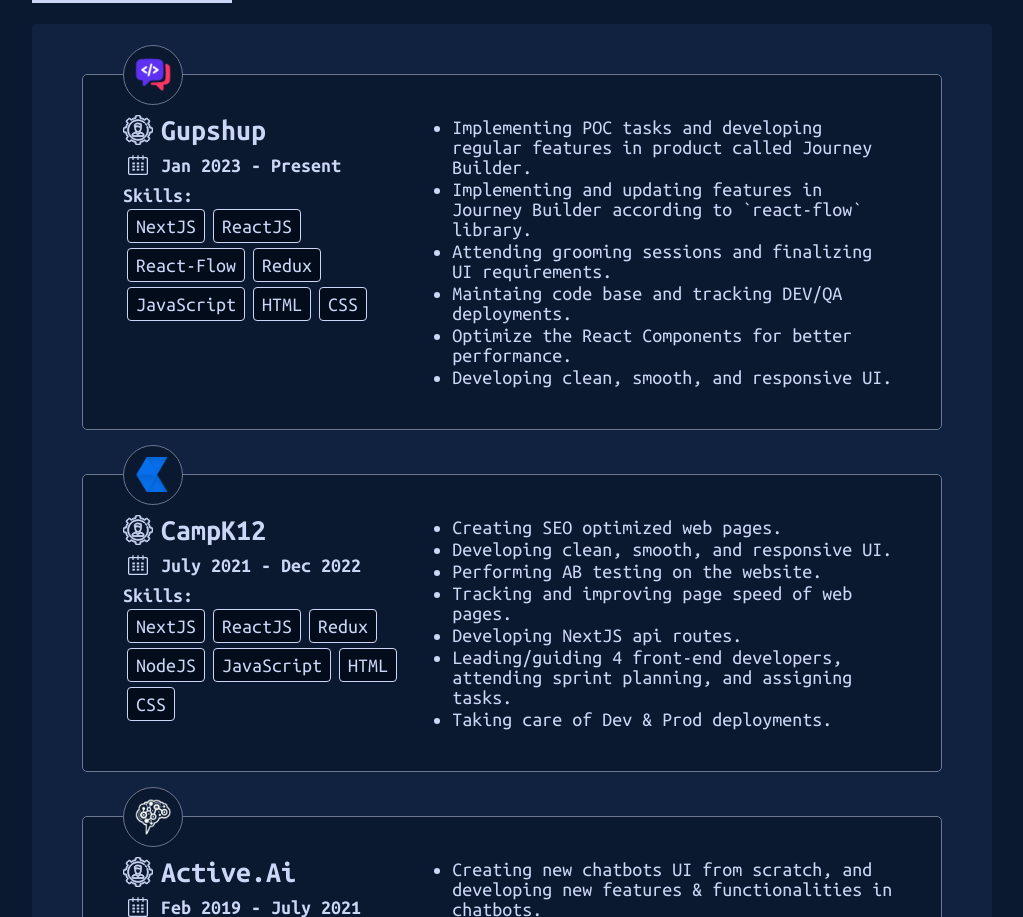
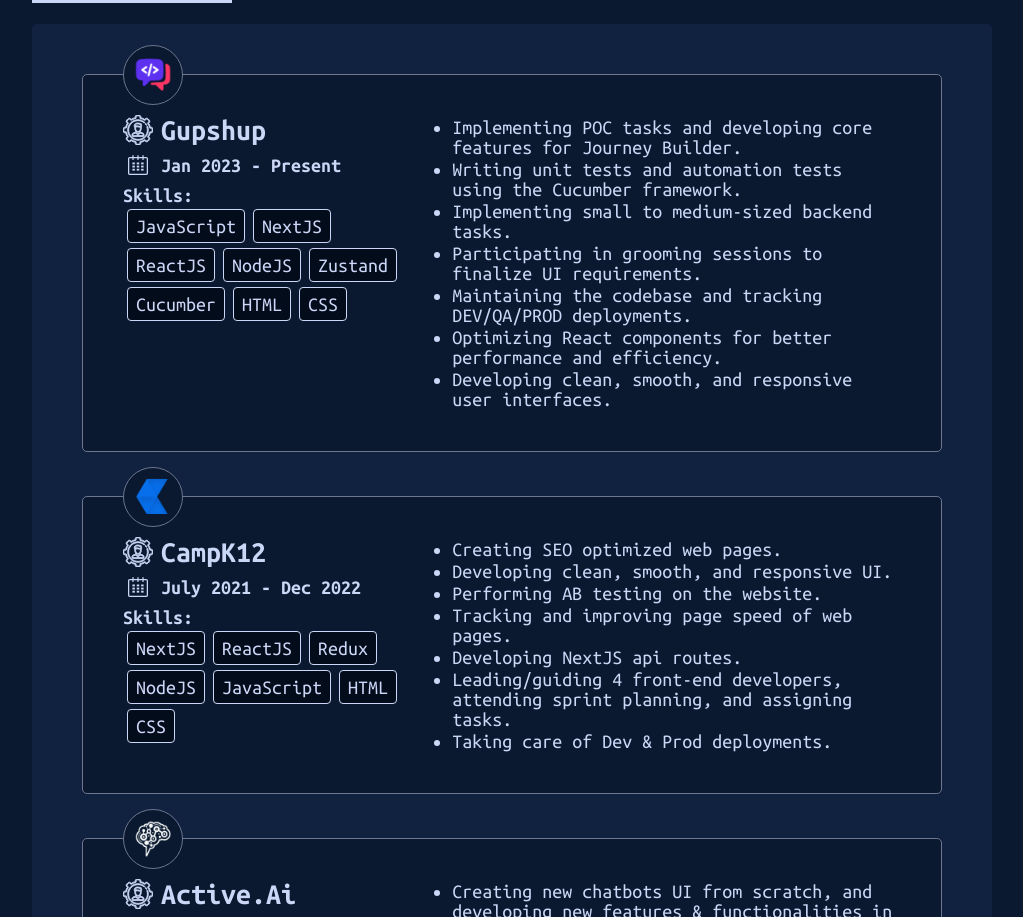
Before and after one commit to VenkatShiva/profile, a React (Create React App) app: page / in a window 1280 px wide. Shown: the part 1412-2329 px from the top of the page, without its empty margins (148-1171 px from the left). Built offline with nearby package versions, Linux system fonts and the light colour scheme.

Commit message:
link updated

```diff
--- a/src/data.js
+++ b/src/data.js
@@ -9,21 +9,23 @@
     logo: gupshup,
     duration: "Jan 2023 - Present",
     skills: [
+      "JavaScript",
       "NextJS",
       "ReactJS",
-      "React-Flow",
-      "Redux",
-      "JavaScript",
+      "NodeJS",
+      "Zustand",
+      "Cucumber",
       "HTML",
       "CSS",
     ],
     desc: [
-      "Implementing POC tasks and developing regular features in product called Journey Builder.",
-      "Implementing and updating features in Journey Builder according to `react-flow` library.",
-      "Attending grooming sessions and finalizing UI requirements.",
-      "Maintaing code base and tracking DEV/QA deployments.",
-      "Optimize the React Components for better performance.",
-      "Developing clean, smooth, and responsive UI."
+      "Implementing POC tasks and developing core features for Journey Builder.",
+      "Writing unit tests and automation tests using the Cucumber framework.",
+      "Implementing small to medium-sized backend tasks.",
+      "Participating in grooming sessions to finalize UI requirements.",
+      "Maintaining the codebase and tracking DEV/QA/PROD deployments.",
+      "Optimizing React components for better performance and efficiency.",
+      "Developing clean, smooth, and responsive user interfaces.",
     ],
   },
   {
--- a/src/sections/Introduction/index.jsx
+++ b/src/sections/Introduction/index.jsx
@@ -4,7 +4,7 @@
 function Introduction() {
   const onViewResume = () => {
     window.open(
-      "https://drive.google.com/file/d/1PX_urfYA-1xESHlBRyJYwHkjRprKg6a_/view?usp=sharing",
+      "https://drive.google.com/file/d/17CZX0ylsMBZR7FIJWvSL9qUpNPGfEHFS/view?usp=sharing",
       "_blank",
     );
   };
```
